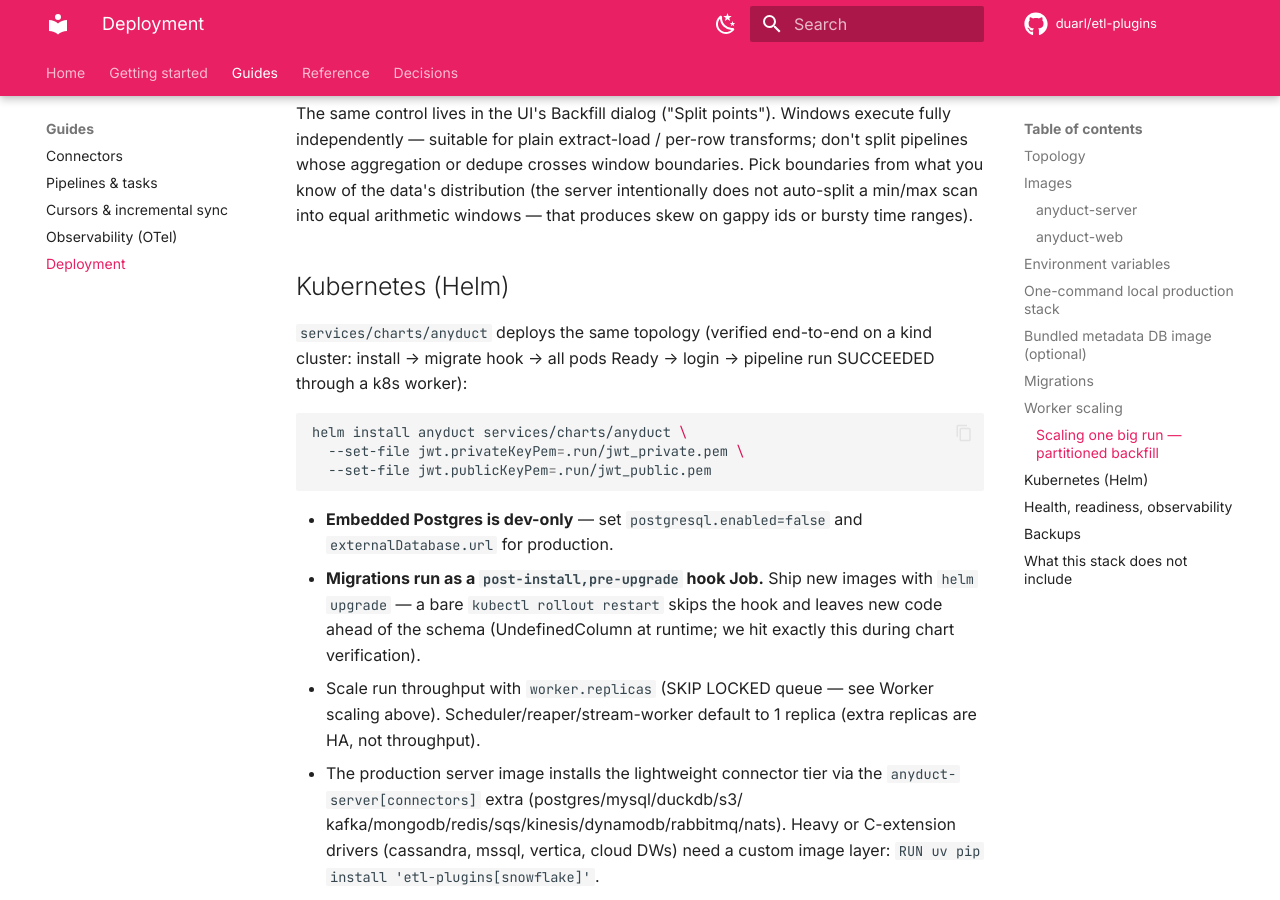
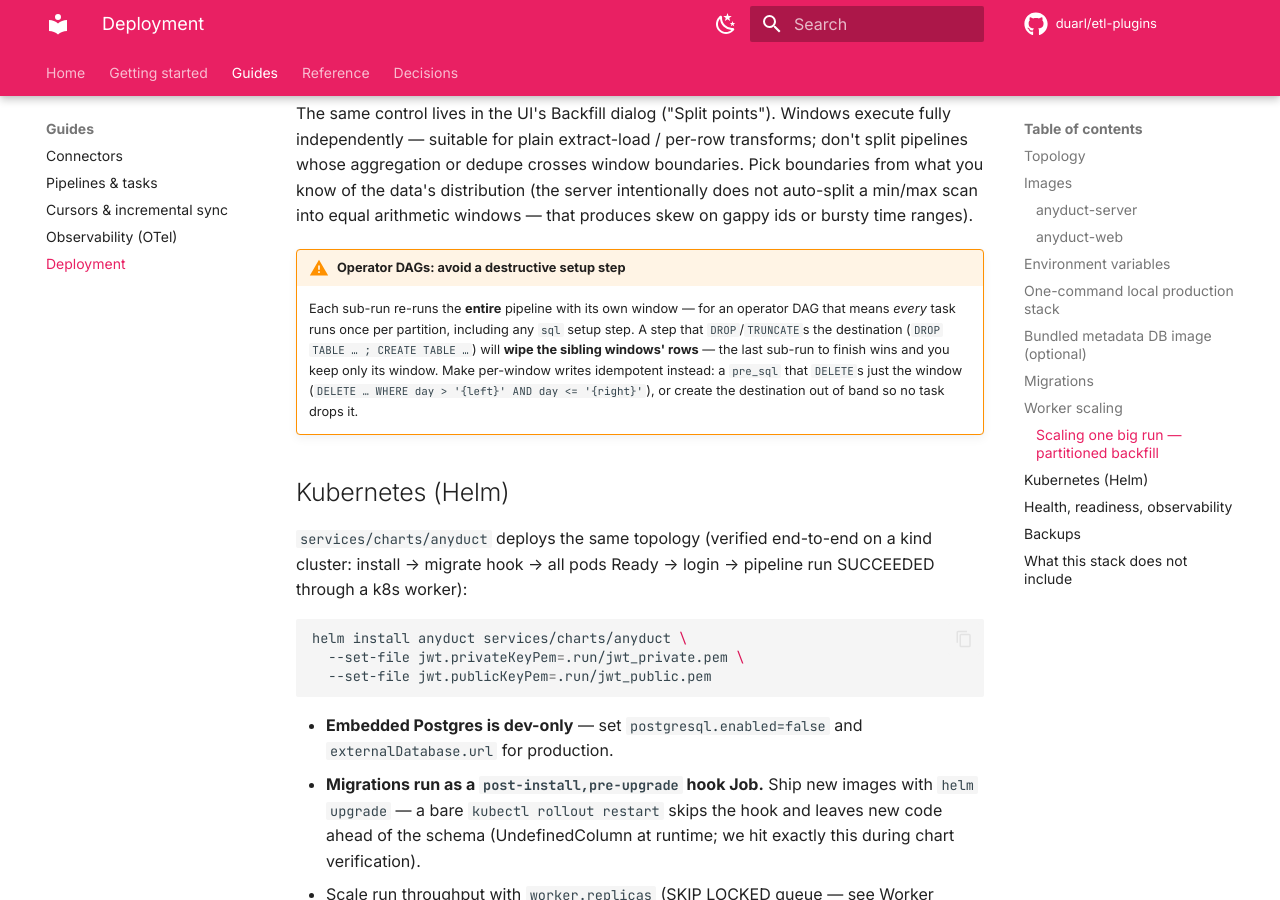
Before and after one commit to genebir/anyduct, an MkDocs documentation site: the page built from docs/deployment.md, in a window 1280 px wide and 900 px high, scrolled down 5100 px. Built offline with MkDocs 1.6.1 and Material for MkDocs 9.7.7, drawn with Linux system fonts in a browser that asks for light colours; comment, search, counter and statistics services are not loaded.

Commit message:
docs(deployment): 분할백필 operator DAG 파괴적-setup footgun 경고
dogfood로 hit: 분할백필은 매 sub-run이 전체 파이프라인을 자기 윈도우로 재실행하므로
operator DAG의 sql setup 스텝(DROP/TRUNCATE dest)이 sibling 윈도우 행을 wipe →
마지막 sub-run만 남는다(플랫폼 버그 아님, 설계 footgun). 윈도우별 멱등 쓰기(pre_sql로
해당 윈도우만 DELETE) 또는 dest를 out-of-band 생성 권고. 라이브 검증: 단일 etl 태스크
분할백필은 (01,02]+(02,04]+(04,05]가 day 02·03·04·05 무중복 완전커버.

Co-Authored-By: Claude Opus 4.8 (1M context) <noreply@anthropic.com>

```diff
--- a/docs/deployment.md
+++ b/docs/deployment.md
@@ -232,6 +232,16 @@ what you know of the data's distribution (the server intentionally does
 not auto-split a min/max scan into equal arithmetic windows — that
 produces skew on gappy ids or bursty time ranges).
 
+!!! warning "Operator DAGs: avoid a destructive setup step"
+    Each sub-run re-runs the **entire** pipeline with its own window — for an
+    operator DAG that means *every* task runs once per partition, including any
+    `sql` setup step. A step that `DROP`/`TRUNCATE`s the destination
+    (`DROP TABLE … ; CREATE TABLE …`) will **wipe the sibling windows' rows** —
+    the last sub-run to finish wins and you keep only its window. Make
+    per-window writes idempotent instead: a `pre_sql` that `DELETE`s just the
+    window (`DELETE … WHERE day > '{left}' AND day <= '{right}'`), or create the
+    destination out of band so no task drops it.
+
 ## Kubernetes (Helm)
 
 `services/charts/anyduct` deploys the same topology (verified end-to-end on
```
